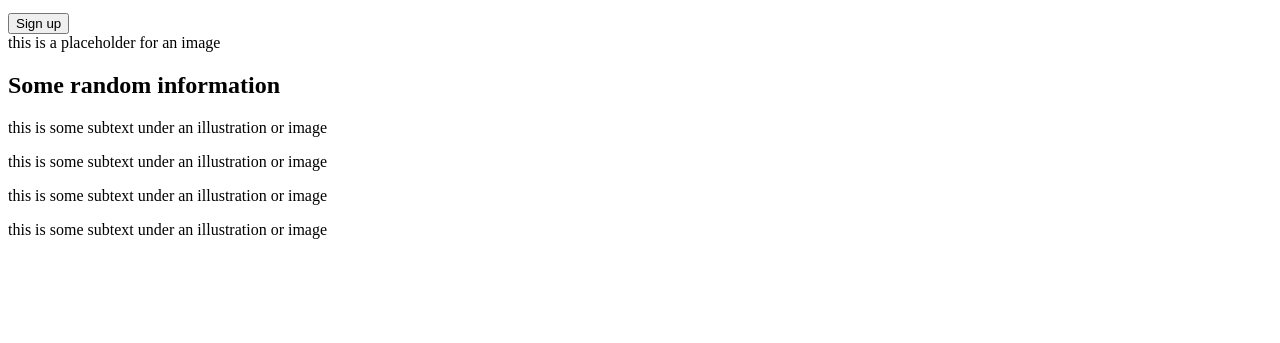
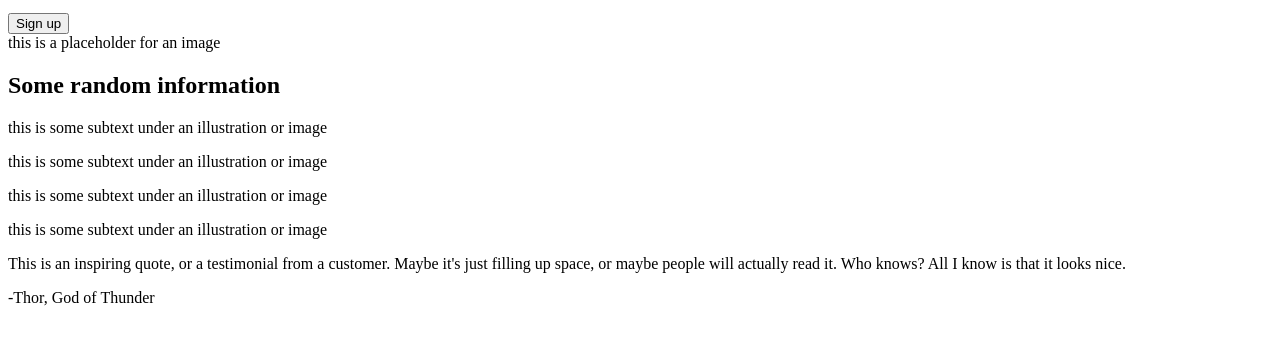
Before and after one commit to prospero-apps/landing-page, a plain HTML site: page index.html in a window 1280 px wide. Shown: the part 197-540 px from the top of the page. Drawn offline with Linux system fonts and the light colour scheme.

Commit message:
Structure section 3 without styles

```diff
--- a/index.html
+++ b/index.html
@@ -62,7 +62,13 @@
 
     <!-- section 3 -->
     <div class="quote">
-
+        <p class="quote">This is an inspiring quote, or
+            a testimonial from a customer. Maybe it's just
+            filling up space, or maybe people will
+            actually read it. Who knows? All I know is that
+            it looks nice.
+        </p>
+        <p class="author">-Thor, God of Thunder</p>
     </div>
 
     <!-- section 4 -->
```
